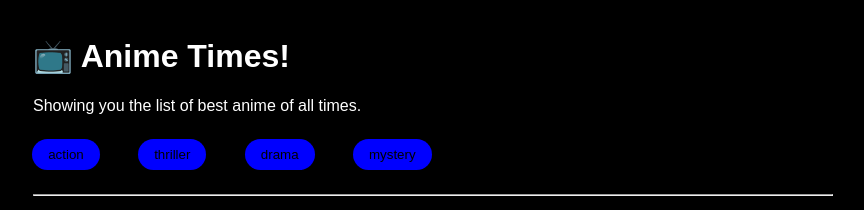
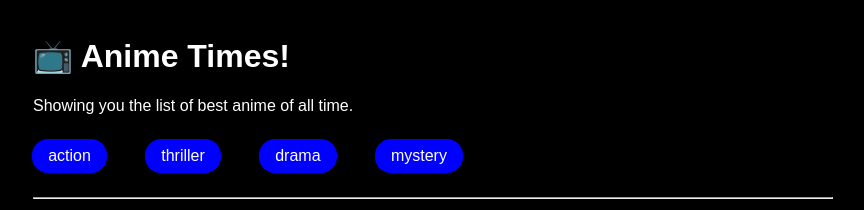
Before and after one commit to DanishOnGit/Animerecommendationlist, a React (Create React App) app: page / in a window 1280 px wide. Shown: the top 210 px of the page, without its empty margins (207-1071 px from the left). Built offline with nearby package versions, Linux system fonts and the light colour scheme; grey boxes are pictures that could not be loaded.

Commit message:
style: fontsize

```diff
--- a/src/App.js
+++ b/src/App.js
@@ -114,7 +114,7 @@ export default function App() {
     <div className="App">
       <div className="header">
         <h1><span>📺</span> Anime Times!</h1>
-        <p>Showing you the list of best anime of all times.</p>
+        <p>Showing you the list of best anime of all time.</p>
         <ul className="genrelist">
           {databaseArray.map((genre) => {
             return (
--- a/src/styles.css
+++ b/src/styles.css
@@ -38,7 +38,8 @@ button {
   border: none;
   padding: 0.5rem 1rem;
   cursor: pointer;
-  color: black;
+  color: white;
+  font-size: 1rem;
 }
 .animeposters {
   min-height: 150px;
```
